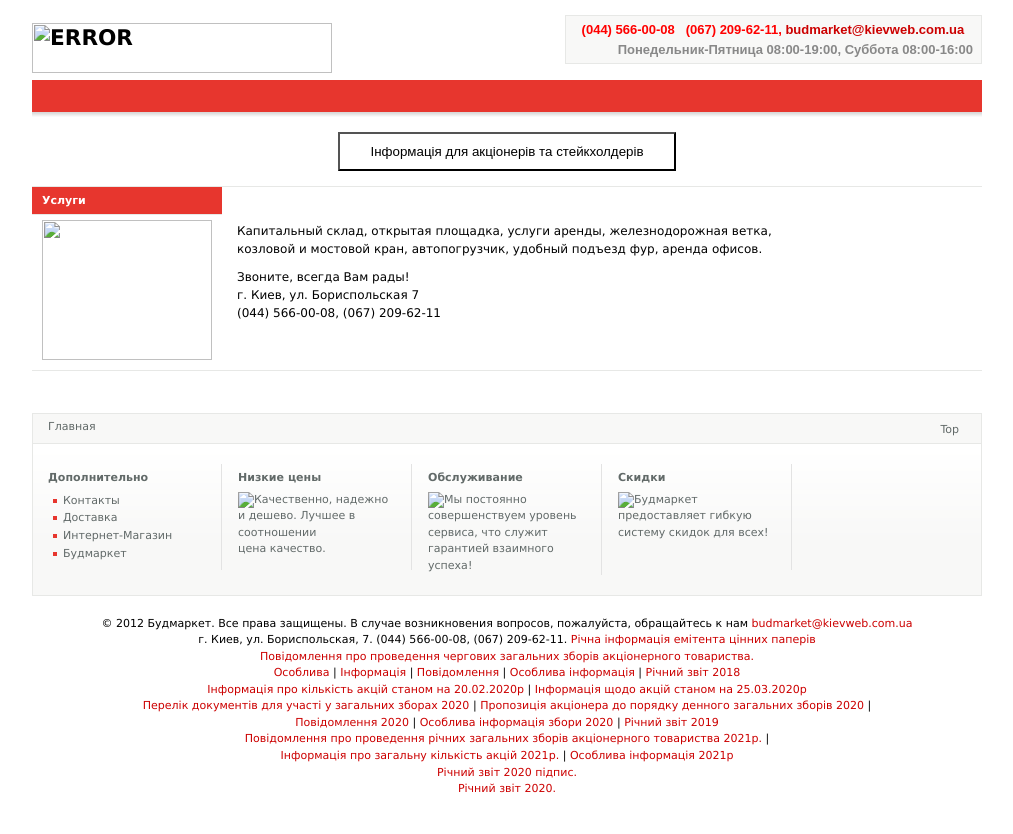
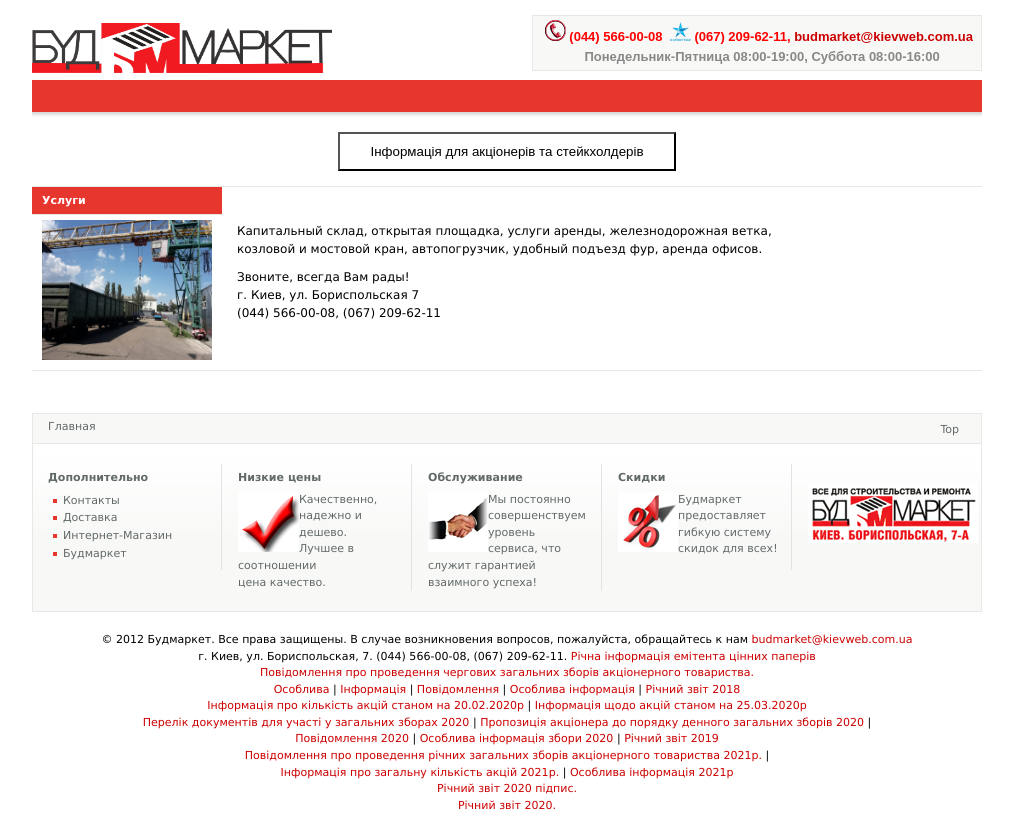
Before and after one commit to VlasiukOleg/budmarket-kiev, a plain HTML site: page index.html in a window 1280 px wide. Shown: the whole page, without its empty margins (133-1146 px from the left). Drawn offline with Linux system fonts and the light colour scheme; the site is published under a folder, as on GitHub Pages, so addresses that start at the root find nothing; files whose address does not match are found by name.

Commit message:
change path for git

```diff
--- a/index.html
+++ b/index.html
@@ -55,7 +55,7 @@
         <div id="ja-header" class="wrap ">
             <div class="main clearfix">
                 <h1 class="logo">
-                    <img src="/budmark.jpg" alt="ERROR" width="300" height="50">
+                    <img src="./budmark.jpg" alt="ERROR" width="300" height="50">
                 </h1>
 
                 <div id="ja-login">
@@ -66,7 +66,7 @@
                                     style="color: #ff0000; font-family: arial, helvetica, sans-serif;"><strong><span><span
                                                 style="font-family: arial, helvetica, sans-serif;"><span
                                                     style="font-size: small;"><strong><span><span>&nbsp;<img
-                                                                    src="/images/phone.png" border="0"
+                                                                    src="./images/phone.png" border="0"
                                                                     alt=""></span></span></strong></span></span></span></strong></span><span
                                     style="font-family: arial, helvetica, sans-serif;"><strong><span
                                             style="font-family: arial, helvetica, sans-serif;"><span
@@ -74,7 +74,7 @@
                                     style="font-family: arial, helvetica, sans-serif; color: #ff0000;"><strong><span
                                             style="font-family: arial, helvetica, sans-serif;"><span
                                                 style="font-size: small;"><strong>(044) 566-00-08
-                                                    &nbsp;<strong><span><img src="/images/star.png" border="0"
+                                                    &nbsp;<strong><span><img src="./images/star.png" border="0"
                                                                 alt="">&nbsp;<span>(067) 209-62-11, <a
                                                                     href="mailto:budmarket@kievweb.com.ua">budmarket@kievweb.com.ua</a>
                                                             </span></span></strong></strong></span></span></strong></span></span><strong><span
@@ -223,7 +223,7 @@
 
 
                                             <div class="custom">
-                                                <p><a href="/uslugi-arendy"><img src="/images/dostavkaTrain.png"
+                                                <p><a href="/uslugi-arendy"><img src="./images/dostavkaTrain.png"
                                                             border="0" alt="" width="170" height="140"></p>
                                             </div>
                                         </div>
@@ -290,7 +290,7 @@
 
 
                                 <div class="custom">
-                                    <p><img class="left img-bottom" src="/images/cena.png" border="0">К<span>ачественно,
+                                    <p><img class="left img-bottom" src="./images/cena.png" border="0">К<span>ачественно,
                                             надежно и дешево. Лучшее&nbsp;</span><span>в соотношении
                                             цена&nbsp;</span><span>качество.</span></p>
                                 </div>
@@ -305,7 +305,7 @@
 
 
                                 <div class="custom">
-                                    <p><span><img class="left img-bottom" src="/images/obslugivanie.png" border="0">Мы
+                                    <p><span><img class="left img-bottom" src="./images/obslugivanie.png" border="0">Мы
                                             постоянно совершенствуем уровень сервиса, что служит гарантией взаимного
                                             успеха!</span></p>
                                 </div>
@@ -320,7 +320,7 @@
 
 
                                 <div class="custom">
-                                    <p><img class="left img-bottom" src="/images/percent.png" border="0">Будмаркет
+                                    <p><img class="left img-bottom" src="./images/percent.png" border="0">Будмаркет
                                         предоставляет гибкую систему скидок для всех!</p>
                                 </div>
                             </div>
@@ -333,7 +333,7 @@
 
 
                                 <div class="custom">
-                                    <p><a href="http://budmarket-kiev.com.ua/"><img src="/images/logo.png" border="0"
+                                    <p><a href="http://budmarket-kiev.com.ua/"><img src="./images/logo.png" border="0"
                                                 alt=""></a></p>
                                 </div>
                             </div>
```
